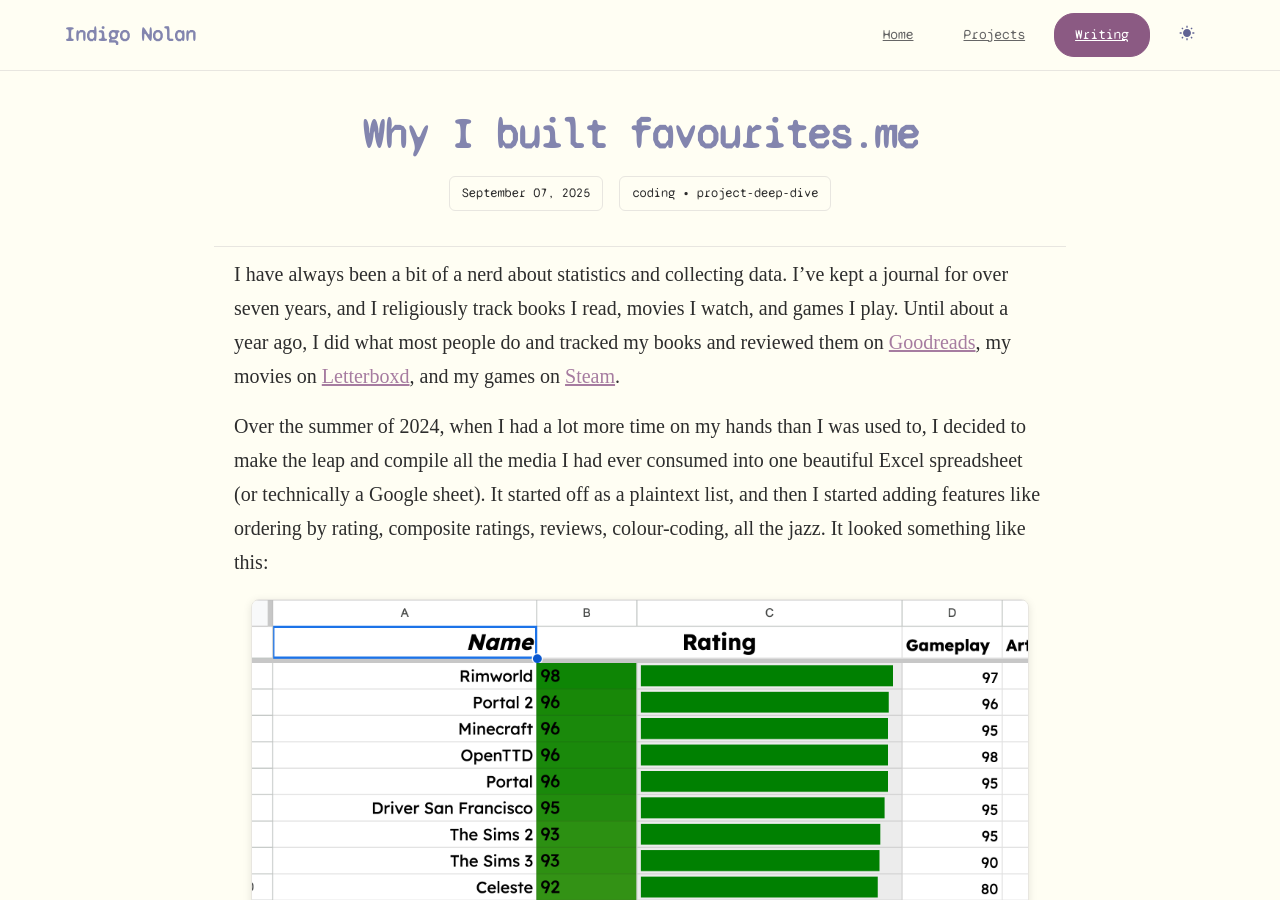
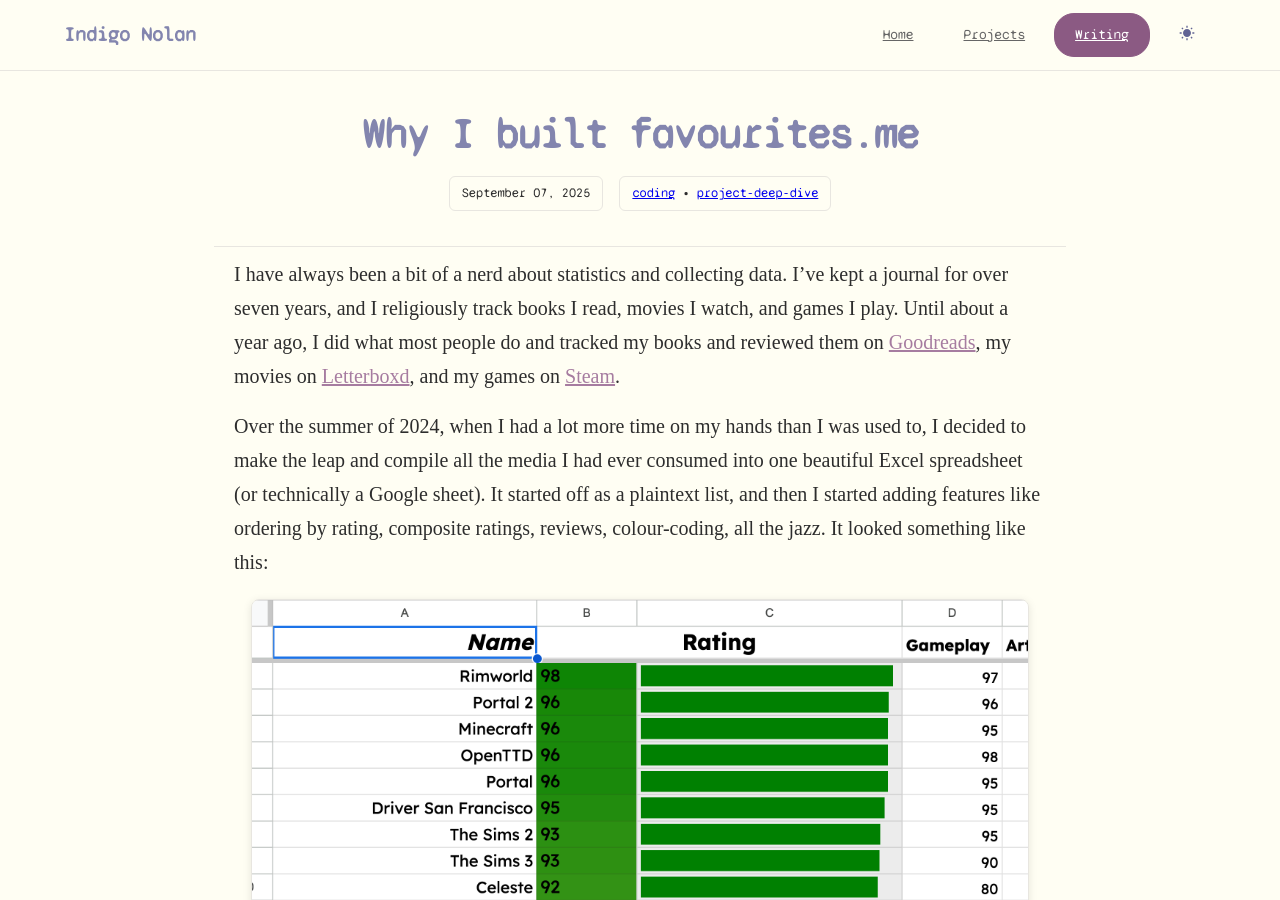
Before and after one commit to Lem0naise/website, a Jekyll site: the page built from _posts/2025-09-07-favouritesme.md, in a window 1280 px wide and 900 px high. Built offline with Jekyll 4.4.1, drawn with Linux system fonts in a browser that asks for light colours; some web fonts are replaced.

Commit message:
Make tag clickable in individual blog posts

```diff
--- a/_layouts/post.html
+++ b/_layouts/post.html
@@ -54,7 +54,11 @@
 					<div class="post-meta">
 
 						<div class="post-information">{{ page.date | date: "%B %d, %Y" }}</div>
-						<div class="post-information">{{page.tags | join: ' • '}}</div>
+						<div class="post-information">
+							{% for tag in page.tags %}
+							<a href="{{'/blog#' | append: tag | relative_url}}">{{ tag }}</a> {% unless forloop.last%} • {% endunless %}
+							{% endfor %}
+						</div>
 					</div>
 				</header>
 
```
